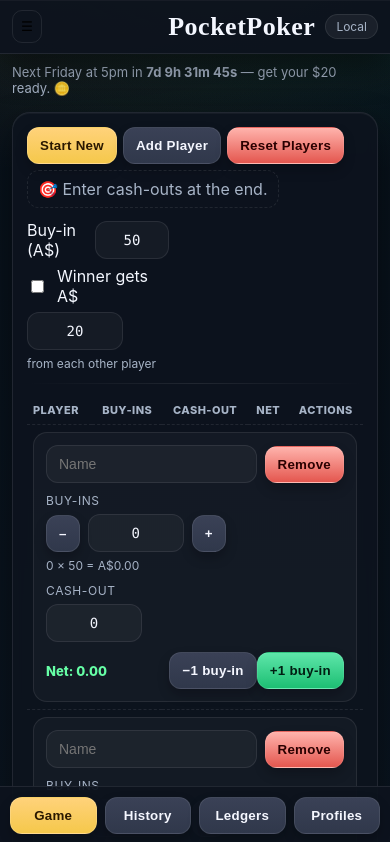
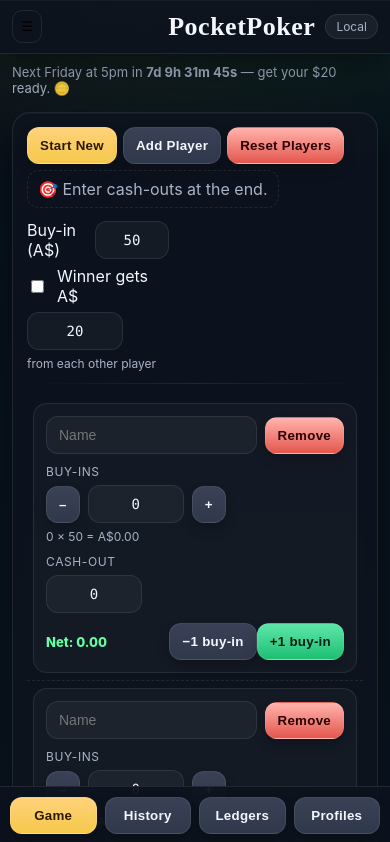
Before and after one commit to Parzival-0x9/pocketpoker, a React (Vite) app: page / in a window 390 px wide. Shown: the top 842 px of the page. Built offline with nearby package versions, Linux system fonts and the light colour scheme.

Commit message:
UI: fix History action buttons spacing on small screens

```diff
--- a/styles.css
+++ b/styles.css
@@ -183,7 +183,13 @@
 
 
 
-/* Ensure table headers are visible on phones */
-@media (max-width: 760px){
-  .table thead{ display: table-header-group !important; }
+/* Prevent History action buttons from crowding edge on small screens */
+@media (max-width: 640px) {
+  .table td .toolbar {
+    justify-content: space-around !important;
+  }
+  .table td .toolbar .btn {
+    min-width: 72px;
+    padding: 8px 10px;
+  }
 }
```
